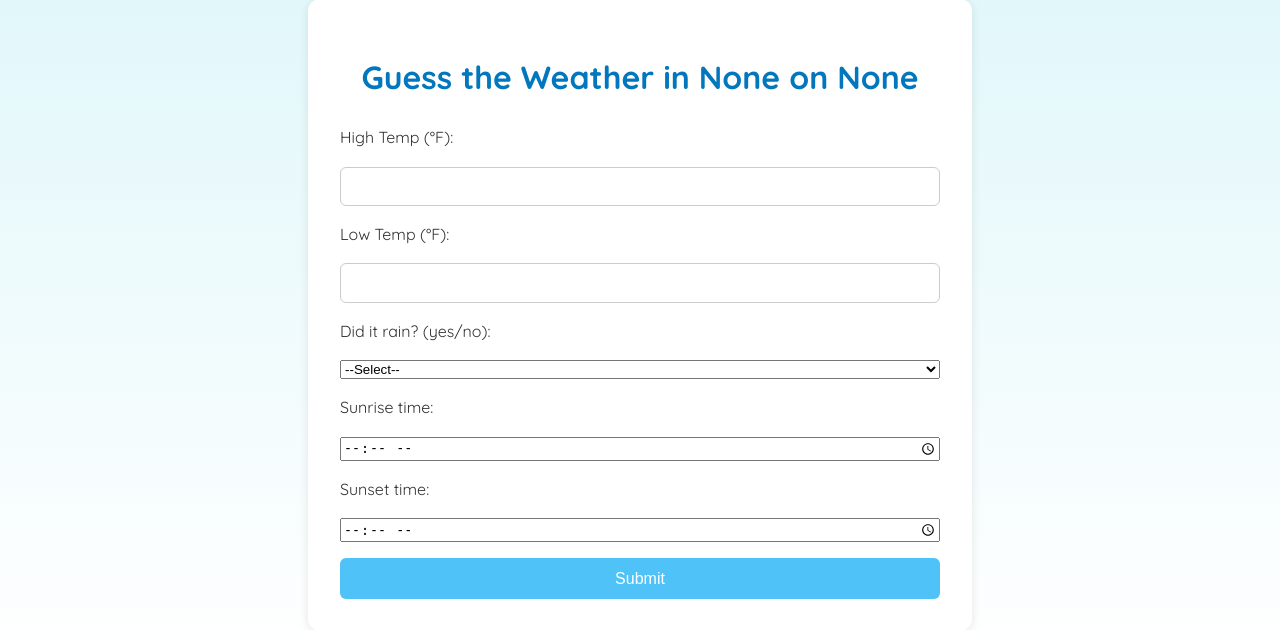
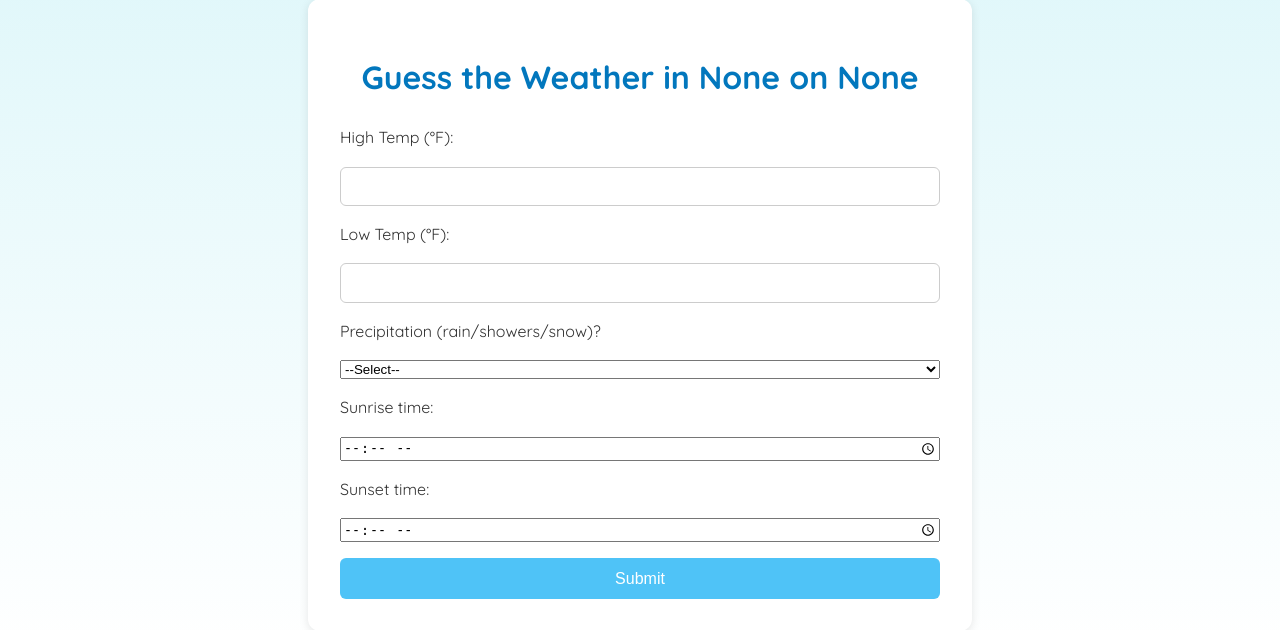
Before and after one commit to jmozden3/weather-or-not, a Flask app: page /game in a window 1280 px wide. Shown: the part 33-663 px from the top of the page. Run offline with Flask 3, Linux system fonts and the light colour scheme.

Commit message:
Precipitation update

```diff
--- a/app/templates/game.html
+++ b/app/templates/game.html
@@ -14,7 +14,7 @@
             <input type="number" name="high" required>
             <label>Low Temp (°F):</label>
             <input type="number" name="low" required>
-            <label>Did it rain? (yes/no):</label>
+            <label>Precipitation (rain/showers/snow)?</label>
             <select name="rain" required>
                 <option value="">--Select--</option>
                 <option value="yes">Yes</option>
```
Also changed, not shown: README.md.
